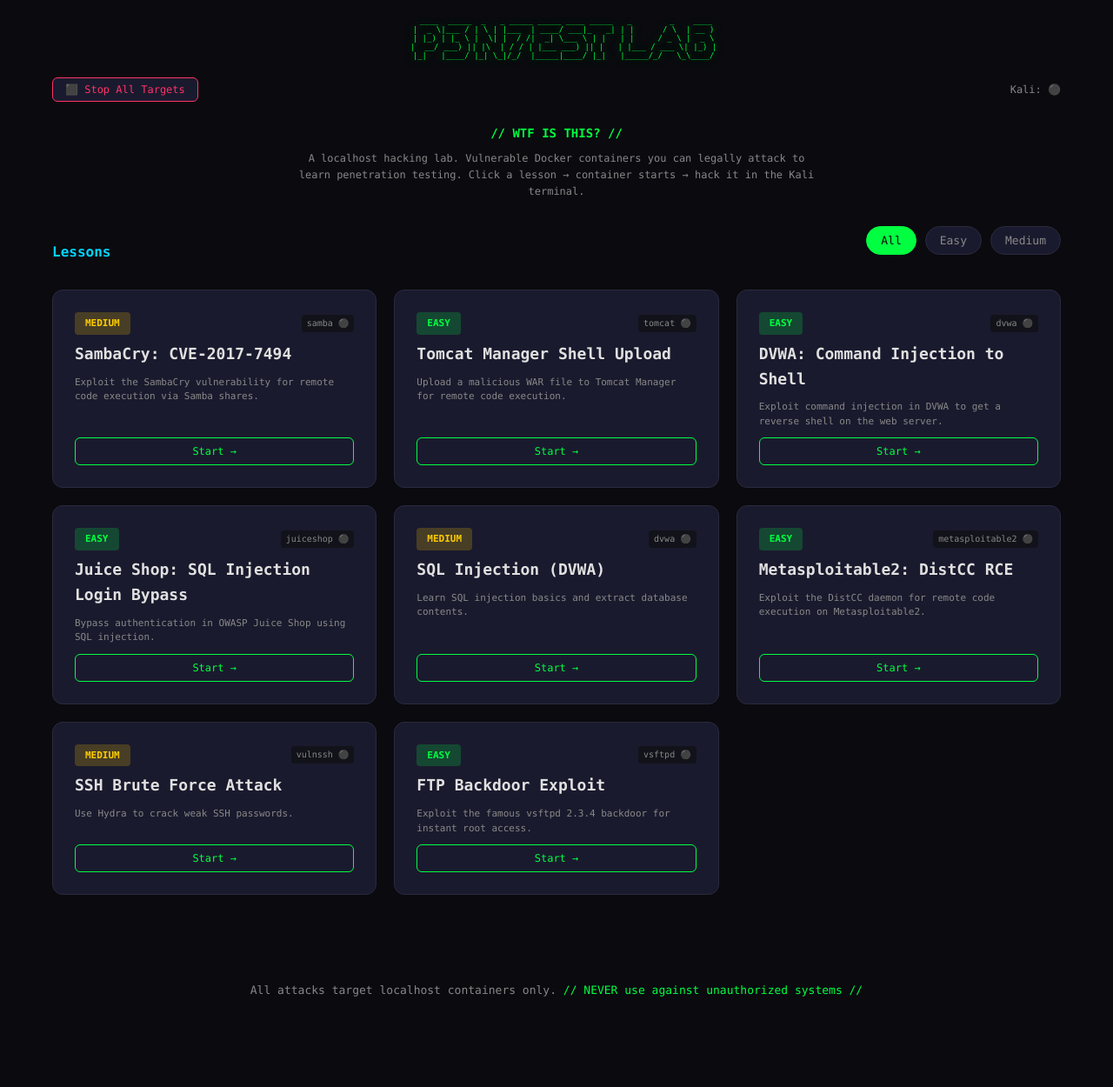
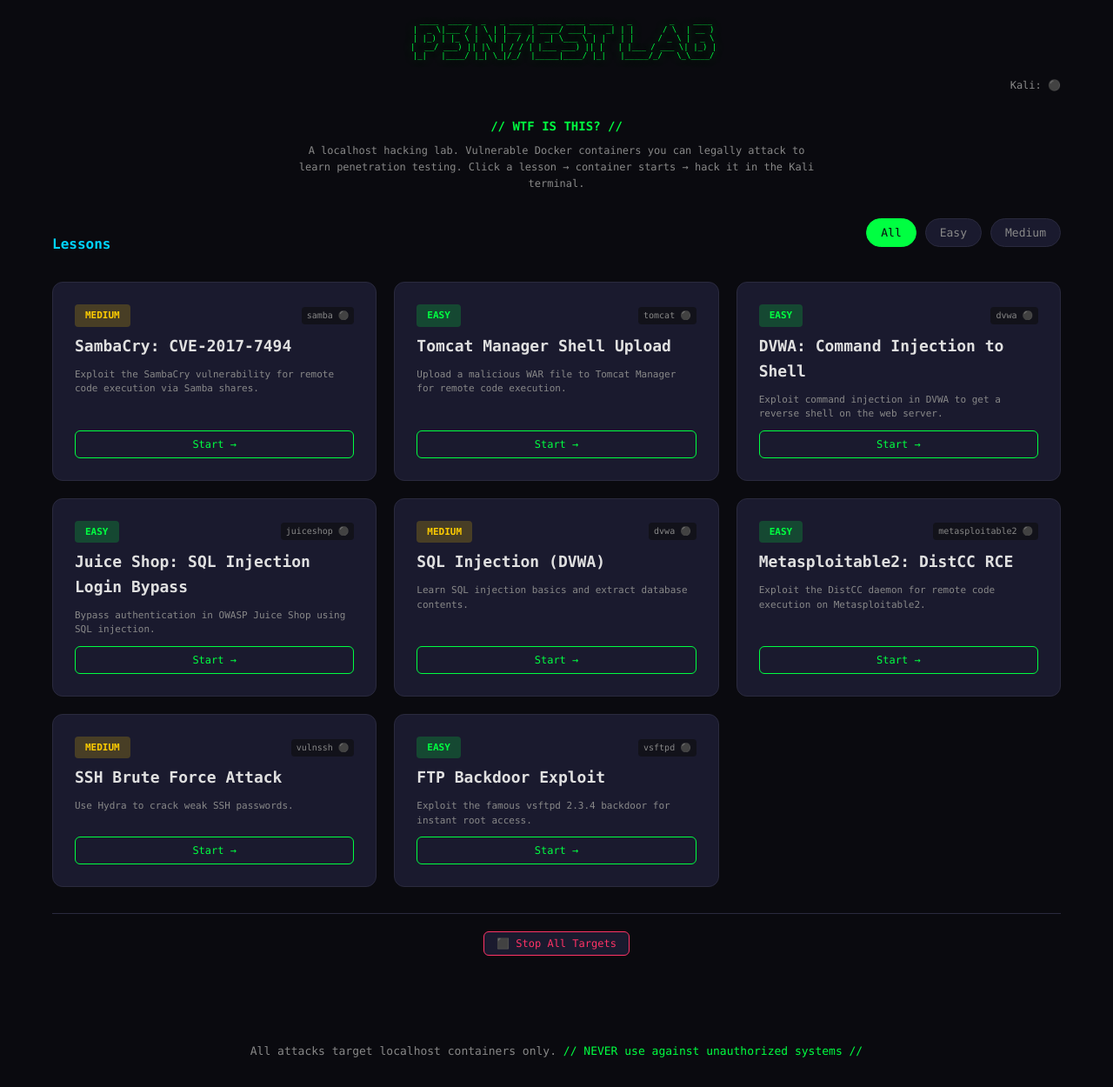
Before and after one commit to nixfred/metasploit, a Flask app: page / in a window 1280 px wide. Shown: the whole page at 87% size. Before the commit the page ends 1146 px from the top, so only its background shows below. Run offline with Flask 2, Linux system fonts and the light colour scheme.

Commit message:
Move stop buttons to bottom of landing page
- Stop Kali and Stop All Targets at bottom
- Header just shows Kali Terminal link and status
- Cleaner layout

🤖 Generated with [Claude Code](https://claude.com/claude-code)

Co-Authored-By: Claude Opus 4.5 <noreply@anthropic.com>

```diff
--- a/lab-ui/static/style.css
+++ b/lab-ui/static/style.css
@@ -179,6 +179,16 @@ body {
 
 .kali-status.running {
     color: var(--accent-green);
+}
+
+/* Cleanup Section */
+.cleanup-section {
+    display: flex;
+    justify-content: center;
+    gap: 15px;
+    margin-top: 30px;
+    padding-top: 20px;
+    border-top: 1px solid var(--border-color);
 }
 
 /* WTF Section */
--- a/lab-ui/templates/index.html
+++ b/lab-ui/templates/index.html
@@ -21,8 +21,6 @@
             <div class="header-row">
                 <div class="header-actions-left">
                     <a id="kali-quick-link" href="#" target="_blank" class="btn btn-small" style="display:none;">🖥️ Kali Terminal</a>
-                    <button class="btn btn-danger btn-small" id="kali-stop-btn" onclick="stopKali()" style="display:none;">⬛ Stop Kali</button>
-                    <button class="btn btn-danger btn-small" onclick="stopAllContainers()">⬛ Stop All Targets</button>
                 </div>
                 <div class="header-actions">
                     <span class="kali-status" id="kali-status-header">Kali: ⚫</span>
@@ -64,6 +62,11 @@
                     </div>
                     {% endfor %}
                 </div>
+            </div>
+
+            <div class="cleanup-section">
+                <button class="btn btn-danger btn-small" id="kali-stop-btn" onclick="stopKali()" style="display:none;">⬛ Stop Kali</button>
+                <button class="btn btn-danger btn-small" onclick="stopAllContainers()">⬛ Stop All Targets</button>
             </div>
         </section>
     </div>
```
